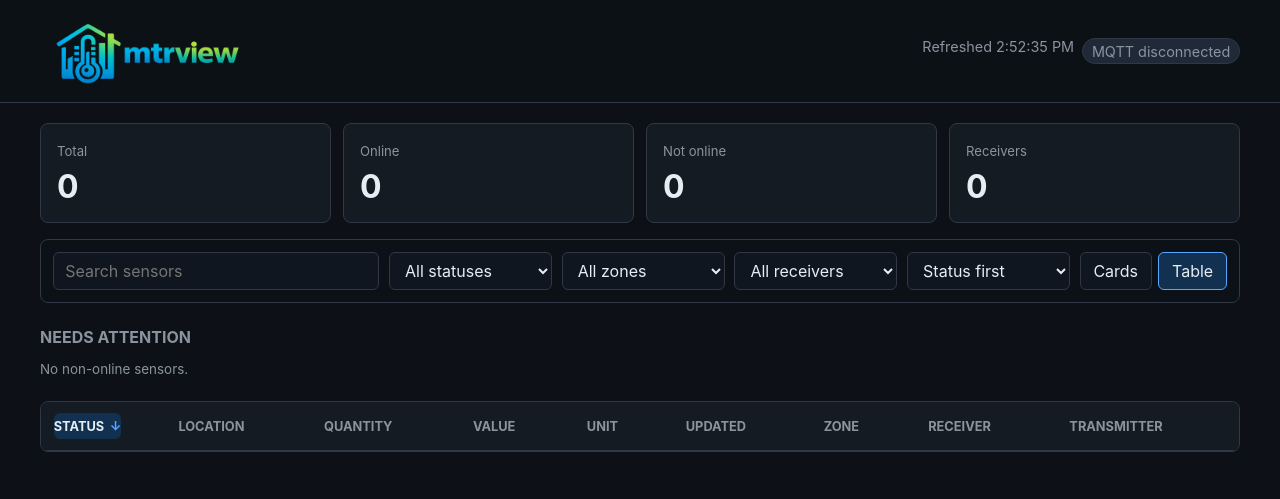
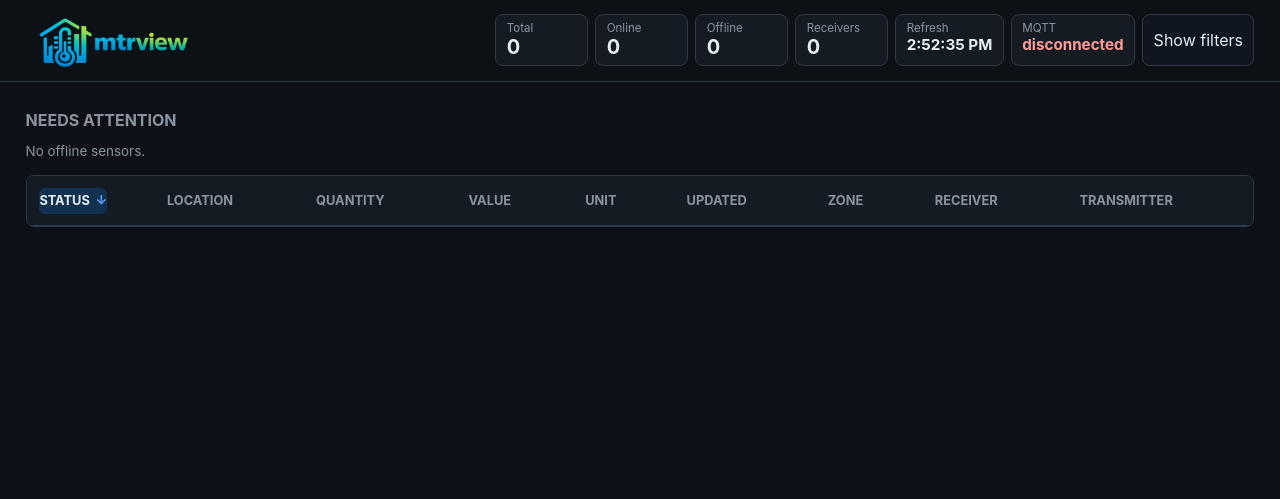
Before and after one commit to tvallas/mtrview, a FastAPI app: page / in a window 1280 px wide. Shown: the top 499 px of the page. Run offline with FastAPI, Linux system fonts and the light colour scheme; lists and menus that the app fills with data are empty.

Commit message:
feat: compact dashboard header controls

```diff
--- a/mtrview/static/app.css
+++ b/mtrview/static/app.css
@@ -30,10 +30,10 @@ body {
   z-index: 10;
   display: flex;
   justify-content: space-between;
-  gap: 1rem;
+  gap: 1.25rem;
   align-items: center;
-  min-height: 4.5rem;
-  padding: 0.65rem clamp(1rem, 4vw, 2.5rem);
+  min-height: 4rem;
+  padding: 0.45rem clamp(0.75rem, 3vw, 1.6rem);
   background: rgba(13, 17, 23, 0.94);
   border-bottom: 1px solid var(--line);
   backdrop-filter: blur(12px);
@@ -65,7 +65,7 @@ h1 {
 }
 
 .brand-logo {
-  width: min(13.5rem, 50vw);
+  width: min(11rem, 32vw);
   height: auto;
   display: block;
 }
@@ -77,62 +77,74 @@ h2 {
   text-transform: uppercase;
 }
 
-.topbar-meta {
-  color: var(--muted);
-  font-size: 0.9rem;
+main {
+  padding: 0.75rem clamp(0.75rem, 3vw, 1.6rem) 3rem;
 }
 
-.topbar-meta {
-  display: flex;
-  flex-wrap: wrap;
-  gap: 0.5rem;
-  justify-content: flex-end;
+.header-metrics {
+  display: grid;
+  grid-template-columns: repeat(6, minmax(5.8rem, auto)) auto;
+  gap: 0.45rem;
+  align-items: stretch;
+  justify-content: end;
+  flex: 1;
 }
 
-main {
-  padding: 1.25rem clamp(1rem, 4vw, 2.5rem) 3rem;
-}
-
-.summary-strip {
-  display: grid;
-  grid-template-columns: repeat(4, minmax(8rem, 1fr));
-  gap: 0.75rem;
-}
-
-.summary-strip article,
+.metric-tile,
 .sensor-card {
   background: var(--panel);
   border: 1px solid var(--line);
   border-radius: 8px;
 }
 
-.summary-strip article {
-  padding: 1rem;
+.metric-tile {
+  min-width: 5.8rem;
+  padding: 0.45rem 0.65rem;
 }
 
-.summary-strip span {
+.metric-tile span {
+  display: block;
   color: var(--muted);
-  font-size: 0.82rem;
+  font-size: 0.72rem;
+  line-height: 1;
 }
 
-.summary-strip strong {
+.metric-tile strong {
   display: block;
-  margin-top: 0.4rem;
-  font-size: 2rem;
+  margin-top: 0.2rem;
+  font-size: 1.25rem;
+  line-height: 1.05;
+  white-space: nowrap;
+}
+
+.status-tile strong {
+  font-size: 0.95rem;
+}
+
+.metric-tile.ok strong {
+  color: #7ee787;
+}
+
+.metric-tile.offline strong {
+  color: #ff9b96;
 }
 
 .controls {
   position: sticky;
-  top: 77px;
+  top: 4rem;
   z-index: 9;
   display: grid;
   grid-template-columns: minmax(12rem, 2fr) repeat(4, minmax(8rem, 1fr)) auto;
   gap: 0.6rem;
-  margin: 1rem 0 1.5rem;
+  margin: 0 0 1rem;
   padding: 0.75rem;
   background: rgba(13, 17, 23, 0.92);
   border: 1px solid var(--line);
   border-radius: 8px;
+}
+
+body.controls-collapsed .controls {
+  display: none;
 }
 
 input,
@@ -162,6 +174,14 @@ button.active {
   background: #12304f;
 }
 
+.icon-button {
+  min-width: 4.9rem;
+  min-height: auto;
+  padding: 0.35rem 0.65rem;
+  border-radius: 8px;
+  background: #0f1620;
+}
+
 .view-toggle {
   display: flex;
   gap: 0.4rem;
@@ -170,7 +190,7 @@ button.active {
 .priority-section,
 .grouped-list,
 .table-wrap {
-  margin-top: 1.5rem;
+  margin-top: 1rem;
 }
 
 .card-grid {
@@ -325,9 +345,19 @@ tr.problem td {
 }
 
 @media (max-width: 950px) {
-  .summary-strip,
   .controls {
     grid-template-columns: repeat(2, minmax(0, 1fr));
+  }
+
+  .topbar {
+    align-items: flex-start;
+    flex-direction: column;
+  }
+
+  .header-metrics {
+    width: 100%;
+    grid-template-columns: repeat(3, minmax(0, 1fr));
+    justify-content: stretch;
   }
 
   .view-toggle {
@@ -345,7 +375,7 @@ tr.problem td {
     width: min(12rem, 72vw);
   }
 
-  .summary-strip,
+  .header-metrics,
   .controls {
     grid-template-columns: 1fr;
   }
--- a/mtrview/static/app.js
+++ b/mtrview/static/app.js
@@ -27,6 +27,8 @@ const els = {
   tableView: document.getElementById("tableView"),
   cardButton: document.getElementById("cardViewButton"),
   tableButton: document.getElementById("tableViewButton"),
+  controls: document.getElementById("controls"),
+  controlsToggle: document.getElementById("controlsToggle"),
   sortHeaders: document.querySelectorAll(".sort-header"),
 };
 
@@ -189,15 +191,15 @@ function render() {
   fillSelect(els.receiver, state.data.receivers || [], "All receivers");
 
   const mqtt = state.data.mqtt || {};
-  els.mqttStatus.textContent = mqtt.connected ? "MQTT connected" : `MQTT ${mqtt.error || "disconnected"}`;
-  els.mqttStatus.className = `pill ${mqtt.connected ? "ok" : "offline"}`;
-  els.refreshTime.textContent = `Refreshed ${new Date().toLocaleTimeString()}`;
+  els.mqttStatus.textContent = mqtt.connected ? "connected" : mqtt.error || "disconnected";
+  els.mqttStatus.closest(".metric-tile").className = `metric-tile status-tile ${mqtt.connected ? "ok" : "offline"}`;
+  els.refreshTime.textContent = new Date().toLocaleTimeString();
 
   const readings = filteredReadings();
   const priority = readings.filter((reading) => reading.problem).slice(0, 12);
   els.priorityCards.innerHTML = priority.length
     ? priority.map(card).join("")
-    : '<p class="empty">No non-online sensors.</p>';
+    : '<p class="empty">No offline sensors.</p>';
 
   renderGroups(readings);
   renderTable(readings);
@@ -332,6 +334,13 @@ els.tableButton.addEventListener("click", () => {
   els.cardView.classList.add("hidden");
 });
 
+els.controlsToggle.addEventListener("click", () => {
+  const collapsed = document.body.classList.toggle("controls-collapsed");
+  els.controlsToggle.setAttribute("aria-expanded", String(!collapsed));
+  els.controlsToggle.textContent = collapsed ? "Show filters" : "Hide filters";
+  els.controlsToggle.title = collapsed ? "Show filters" : "Hide filters";
+});
+
 render();
 tickRelativeAges();
 setInterval(tickRelativeAges, 1000);
--- a/mtrview/templates/index.html
+++ b/mtrview/templates/index.html
@@ -15,7 +15,7 @@
     />
     <link rel="stylesheet" href="{{ url_for('static', path='app.css') }}" />
   </head>
-  <body>
+  <body class="controls-collapsed">
     <header class="topbar">
       <div class="brand">
         <img
@@ -25,26 +25,45 @@
         />
         <h1>mtrview</h1>
       </div>
-      <div class="topbar-meta">
-        <span id="refreshTime">Updated now</span>
-        <span id="mqttStatus" class="pill">MQTT unknown</span>
+      <div class="header-metrics" aria-label="Summary">
+        <article class="metric-tile">
+          <span>Total</span><strong id="countTotal">0</strong>
+        </article>
+        <article class="metric-tile">
+          <span>Online</span><strong id="countOnline">0</strong>
+        </article>
+        <article class="metric-tile">
+          <span>Offline</span><strong id="countOffline">0</strong>
+        </article>
+        <article class="metric-tile">
+          <span>Receivers</span><strong id="countReceivers">0</strong>
+        </article>
+        <article class="metric-tile status-tile">
+          <span>Refresh</span><strong id="refreshTime">now</strong>
+        </article>
+        <article class="metric-tile status-tile">
+          <span>MQTT</span><strong id="mqttStatus">unknown</strong>
+        </article>
+        <button
+          id="controlsToggle"
+          class="icon-button"
+          type="button"
+          aria-controls="controls"
+          aria-expanded="false"
+          title="Show filters"
+        >
+          Show filters
+        </button>
       </div>
     </header>
 
     <main>
-      <section class="summary-strip" aria-label="Summary">
-        <article><span>Total</span><strong id="countTotal">0</strong></article>
-        <article><span>Online</span><strong id="countOnline">0</strong></article>
-        <article><span>Not online</span><strong id="countOffline">0</strong></article>
-        <article><span>Receivers</span><strong id="countReceivers">0</strong></article>
-      </section>
-
-      <section class="controls" aria-label="Controls">
+      <section id="controls" class="controls" aria-label="Controls">
         <input id="searchInput" type="search" placeholder="Search sensors" />
         <select id="statusFilter" aria-label="Filter by status">
           <option value="all">All statuses</option>
           <option value="online">Online</option>
-          <option value="problem">Not online</option>
+          <option value="problem">Offline</option>
         </select>
         <select id="zoneFilter" aria-label="Filter by zone">
           <option value="all">All zones</option>
```
Also changed, not shown: tests/test_web.py (+5 -0 lines).
